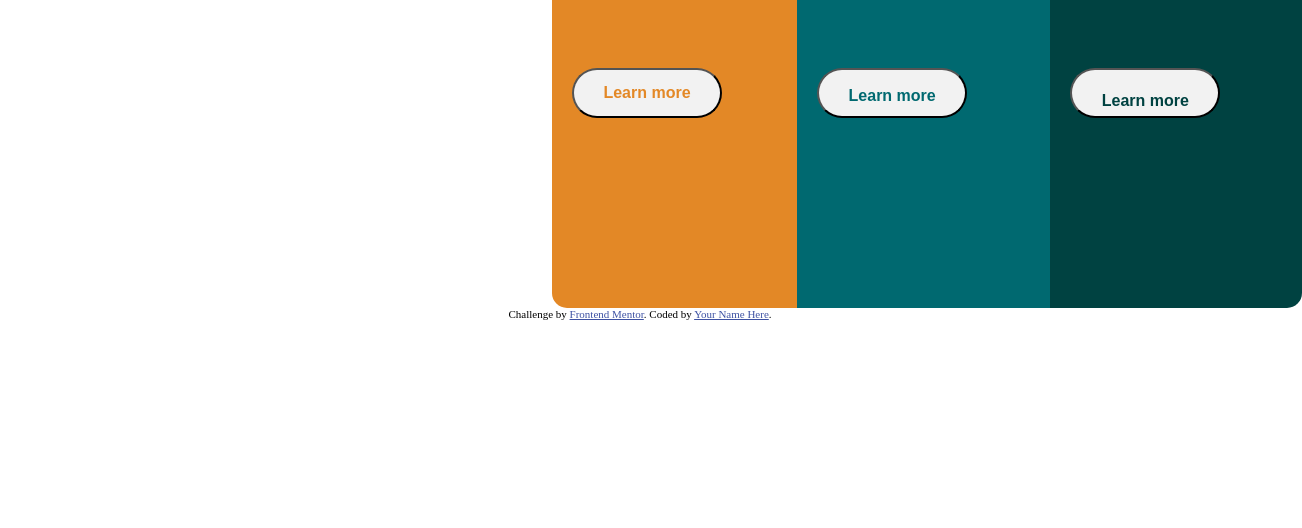
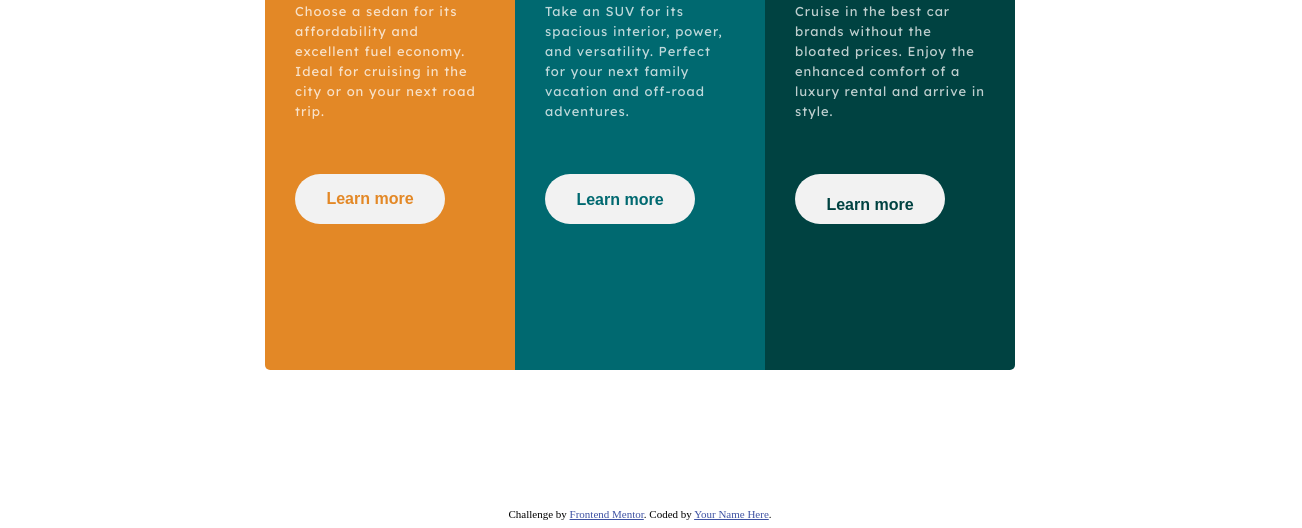
Before and after one commit to Theboytoyin/Column-preview, a plain HTML site: page index.html in a window 1280 px wide. Shown: the part 300-828 px from the top of the page, 1302 px wide, since content can reach past the window. Before the commit the page ends 800 px from the top, so only its background shows below. Drawn offline with Linux system fonts and the light colour scheme.

Commit message:
Update style.css

```diff
--- a/style.css
+++ b/style.css
@@ -1,34 +1,48 @@
 @import url('https://fonts.googleapis.com/css2?family=Big+Shoulders+Display:wght@700&family=Lexend+Deca&display=swap');
 
 section {
-    display: flex;
-    margin-left: 34rem;
+    display: grid;
+    grid-template-columns: 250px 250px 250px;
+    grid-template-rows: 800px;
+    place-items: center;
     justify-content: center;
-    align-items: center;
-    width: 750px;
 }
 .Sedans {
     padding: 20px;
+    padding-top: 40px;
     background-color: hsl(31, 77%, 52%);
-    height: 35rem;
-    border-top-left-radius: 15px;
-    border-bottom-left-radius: 15px;
+    height: 29rem;
+    border-top-left-radius: 5px;
+    border-bottom-left-radius: 5px;
     font-size: 15px;
+    letter-spacing: 1px;
+    line-height: 20px;
+    padding-left: 30px;
+    padding-right: 30px;
 }
 .SUVs {
-    border: 15px black;
     padding: 20px;
+    padding-top: 40px;
     background-color: hsl(184, 100%, 22%);
-    height: 35rem;
+    height: 29rem;
     font-size: 15px;
+    letter-spacing: 1px;
+    line-height: 20px;
+    padding-left: 30px;
+    padding-right: 30px;
 }
 .Luxury {
     padding: 20px;
+    padding-top: 40px;
     background-color:hsl(179, 100%, 13%);
-    height: 35rem;
-    border-top-right-radius: 15px;
-    border-bottom-right-radius: 15px;
+    height: 29rem;
+    border-top-right-radius: 5px;
+    border-bottom-right-radius: 5px;
     font-size: 15px;
+    letter-spacing: 1px;
+    line-height: 20px;
+    padding-left: 30px;
+    padding-right: 30px;
 }
 h1 {
     font-family: 'Big Shoulders Display', cursive;
@@ -39,6 +53,7 @@ p {
     justify-content: space-between;
     color: hsla(0, 0%, 100%, 0.75);
     font-family: 'Lexend Deca', sans-serif;
+    font-size: 13px;
 }
 button {
     background-color: hsl(0, 0%, 95%);
@@ -46,7 +61,8 @@ button {
     width: 150px;
     height: 50px;
     font: 15px;
-    margin-top: 100px;
+    margin-top: 40px;
+    border: none;
 }
 button h2 {
     color: hsl(31, 77%, 52%);
```
